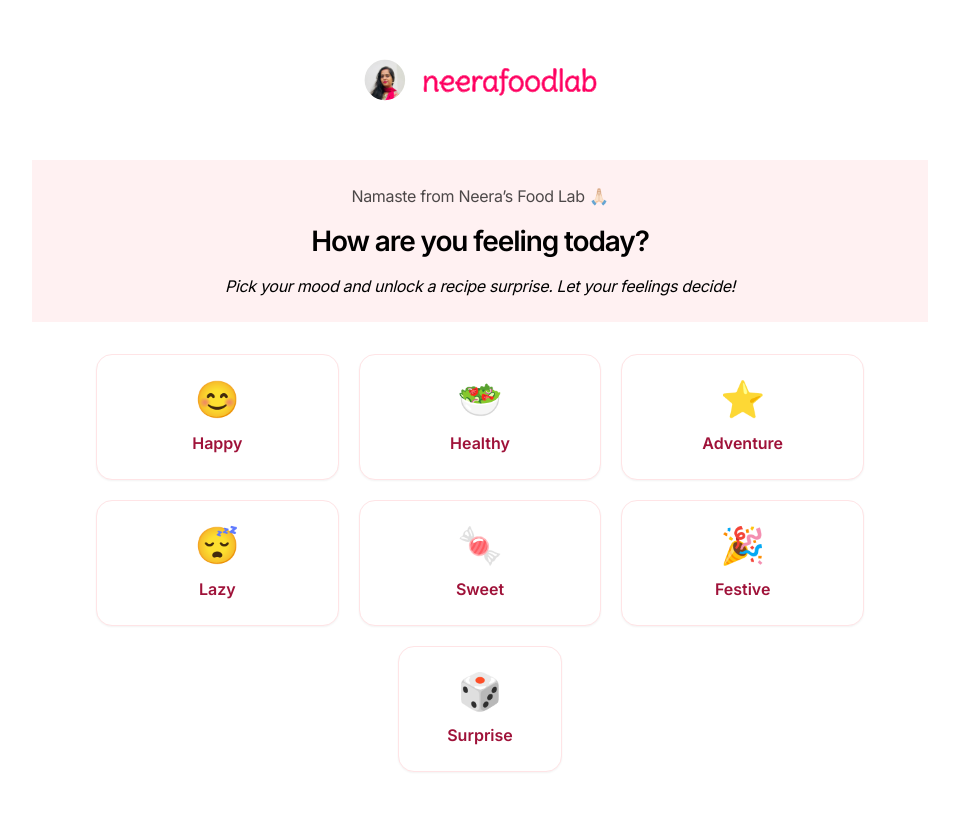
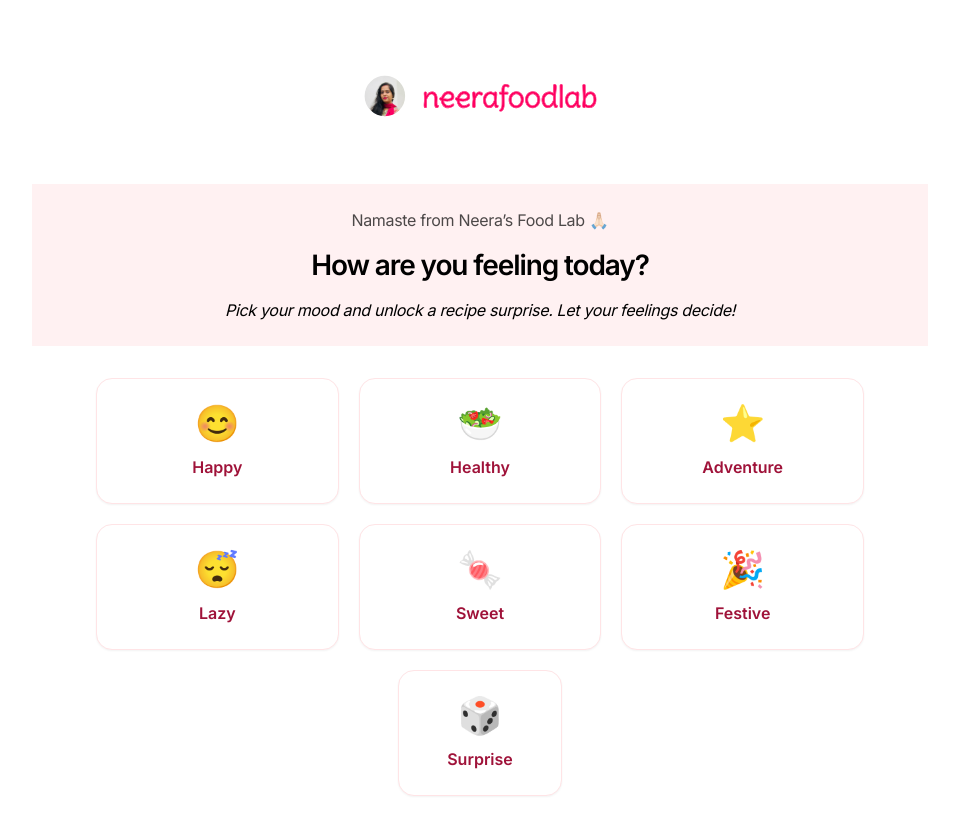
Before and after one commit to twopixelsclub/recipebymood, a React (Vite) app: page / in a window 1280 px wide. Shown: the whole page, without its empty margins (160-1119 px from the left). Before the commit the page ends 804 px from the top, so only its background shows below. Built offline with nearby package versions, Linux system fonts and the light colour scheme.

Commit message:
spacing: header top padding 40px, 32px gap to pink bars on both pages

```diff
--- a/components/Header.tsx
+++ b/components/Header.tsx
@@ -3,7 +3,7 @@ import React from 'react';
 
 const Header: React.FC = () => {
     return (
-        <header className="w-full max-w-4xl mx-auto flex justify-center items-center py-6">
+        <header className="w-full max-w-4xl mx-auto flex justify-center items-center pt-10 pb-0">
             <img
                 src="/recipebymood/NeeraFoodlab_Logo.svg"
                 alt="Neera Food Lab"
--- a/components/MoodSelector.tsx
+++ b/components/MoodSelector.tsx
@@ -33,7 +33,7 @@ const MoodCard: React.FC<{ mood: Mood; onClick: () => void; }> = ({ mood, onClic
 const MoodSelector: React.FC<MoodSelectorProps> = ({ onSelectMood }) => {
     return (
         <div className="w-full mx-auto flex flex-col items-center text-center">
-            <div className="w-full flex flex-col justify-center items-center gap-3 self-stretch bg-rose-50 py-6 px-4">
+            <div className="w-full flex flex-col justify-center items-center gap-3 self-stretch bg-rose-50 py-6 px-4 mt-8">
                 <p className="text-black/70 text-center text-[16px] font-normal tracking-[-0.32px]">Namaste from Neera’s Food Lab 🙏🏻</p>
                 <h2 className="text-black text-center text-[28px] font-semibold tracking-[-1.12px]">How are you feeling today?</h2>
                 <p className="text-black italic text-[16px] font-normal tracking-[-0.32px]">Pick your mood and unlock a recipe surprise. Let your feelings decide!</p>
--- a/components/RecipeList.tsx
+++ b/components/RecipeList.tsx
@@ -20,7 +20,7 @@ const RecipeList: React.FC<RecipeListProps> = ({ mood, onGoBack }) => {
 
     return (
         <div className="w-full flex flex-col items-center text-center animate-fade-in">
-            <div className="w-full bg-rose-50 border-b border-rose-100 py-4">
+            <div className="w-full bg-rose-50 border-b border-rose-100 py-4 mt-8">
                 <div className="max-w-4xl mx-auto flex flex-col items-center px-4 text-center">
                     <button onClick={onGoBack} className="flex items-center gap-2 text-[#1e1e1e] mb-2 hover:opacity-80">
                         <img src="/recipebymood/ArrowLeft.png" alt="Go back" className="h-4 w-4" />
```
